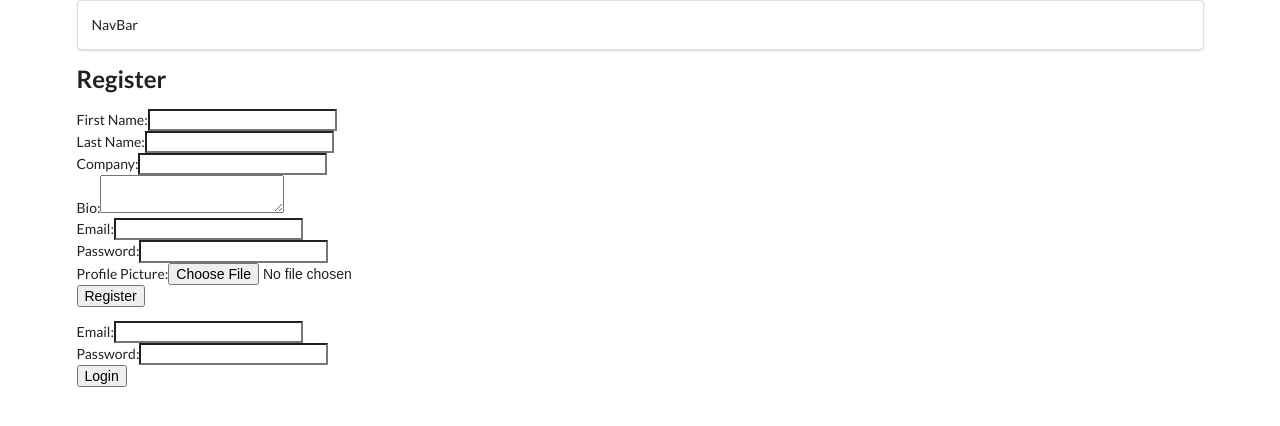
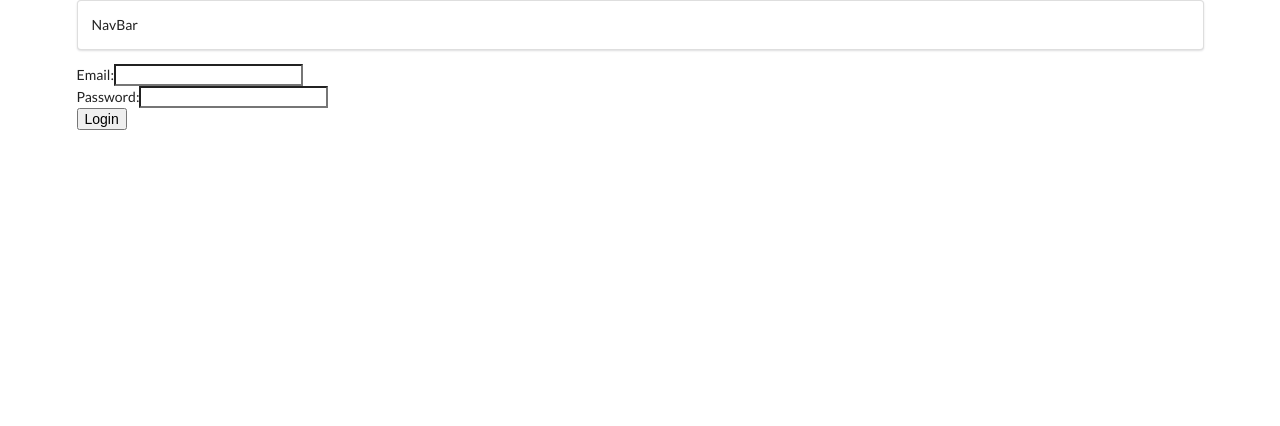
Before and after one commit to ang-lam/sync_me, a React (Create React App) app: page / in a window 1280 px wide. Shown: the top 426 px of the page. Built offline with nearby package versions, Linux system fonts and the light colour scheme.

Commit message:
moved registerpage component to router.js

```diff
--- a/src/components/App.js
+++ b/src/components/App.js
@@ -1,13 +1,11 @@
 import React from 'react'
 import Router from './Router'
 import NavBar from './NavBar'
-import RegisterPage from './RegisterPage'
 
 const App = () => {
     return (
         <div className="ui container">
             <NavBar />
-            <RegisterPage />
             <Router />
         </div>
     )
```
